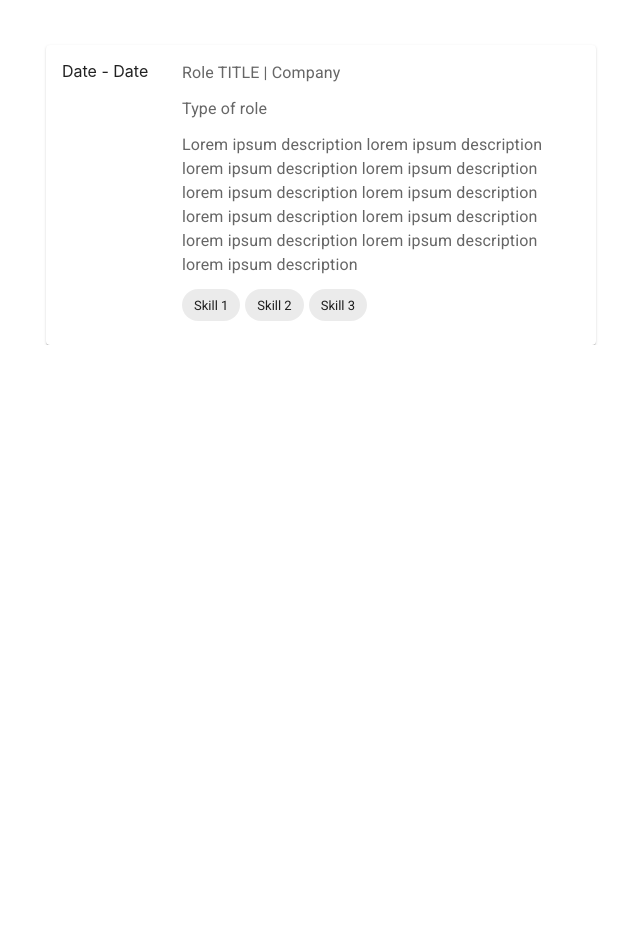
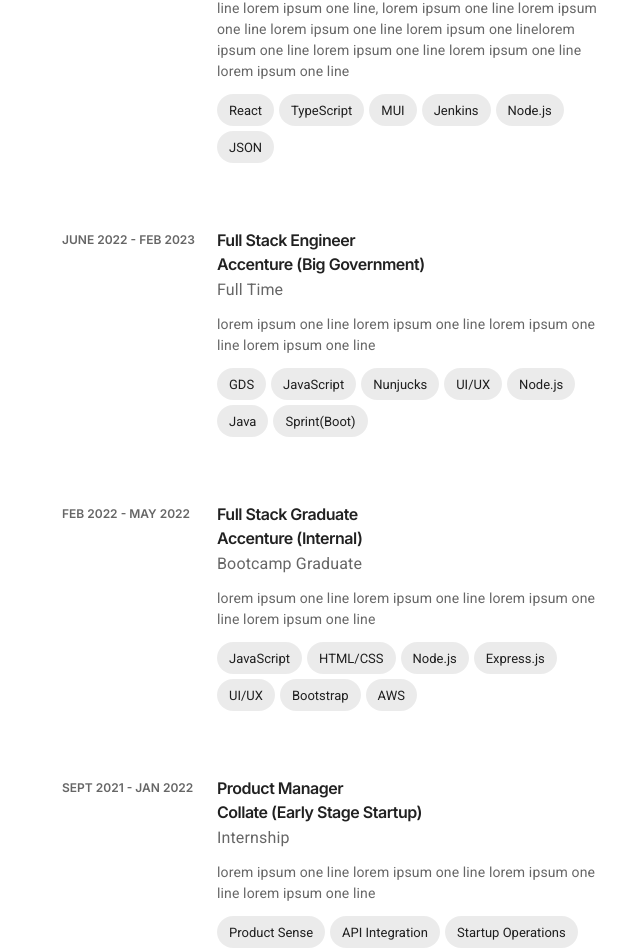
Before and after one commit to jan-bock/personal_website, a React (Create React App) app in the folder typescript-react-redux_web/: page / in a window 1280 px wide. Shown: the part 696-1648 px from the top of the page, without its empty margins (594-1234 px from the left). Before the commit the page ends 1041 px from the top, so only its background shows below. Built offline with nearby package versions, Linux system fonts and the light colour scheme.

Commit message:
experience card additions

```diff
--- a/typescript-react-redux_web/src/App.css
+++ b/typescript-react-redux_web/src/App.css
@@ -11,7 +11,7 @@
 .columns {
   /* display: flex; */
   flex-direction: row;
-  column-gap: 2vw;
+  column-gap: 1.5vw;
   justify-content: center;
 }
 
@@ -55,11 +55,43 @@
 }
 
 .bio {
-  width: 30vw;
+  width: 33vw;
   z-index: 1;
 }
 
-@media (max-width:950px) {
+.experience-card {
+  min-width: 275px;
+  width: 32vw;
+  margin-bottom: 20px;
+  border: none;
+  box-shadow: none !important;
+}
+
+.experience-card:hover {
+  background-color: rgba(128, 128, 128, 0.033);
+}
+
+.experience-card:hover .experience-card-role {
+  font-weight: 700;
+}
+
+.lp-column.bio.slogan-style {
+  width: 32vw;
+}
+
+@media (max-width:1350px) {
+
+  .experience-card {
+    width: 45vw;
+  }
+
+  .lp-column.bio.slogan-style {
+    width: 45vw;
+    margin: 0;
+  }
+}
+
+@media (max-width:1000px) {
   .columns {
     display: flex;
     flex-direction: column;
@@ -88,4 +120,7 @@
     padding-top: 4rem;
   }
 
+  .experience-card {
+    width: 90vw;
+  }
 }
--- a/typescript-react-redux_web/src/app/components/information-components/ExperienceCard.tsx
+++ b/typescript-react-redux_web/src/app/components/information-components/ExperienceCard.tsx
@@ -1,41 +1,65 @@
-import {
-  Box,
-  Button,
-  Card,
-  CardActions,
-  CardContent,
-  Chip,
-  Typography,
-} from "@mui/material";
+import { Box, Card, CardContent, Chip, Typography } from "@mui/material";
+import { ExperienceCardFace } from "./MyExperiences";
 
-const ExperienceCard = () => {
+interface ExperienceCardProps {
+  cardInfo: ExperienceCardFace;
+}
+
+const ExperienceCard = ({ cardInfo }: ExperienceCardProps) => {
+  const renderSkillChips = (skillsArray: string[]) => {
+    return skillsArray.map((entry) => {
+      return (
+        <>
+          <Chip
+            sx={{ marginRight: "5px", marginBottom: "5px" }}
+            label={entry}
+          />
+        </>
+      );
+    });
+  };
+
   return (
     <>
-      <Card sx={{ minWidth: 275, width: "550px" }}>
+      <Card className="experience-card">
         <CardContent>
           <Box
-            sx={{ display: "flex", flexDirection: "row", columnGap: "20px" }}
+            sx={{ display: "flex", flexDirection: "row", columnGap: "5px"}}
           >
-            <Box sx={{ width: "200px", minWidth: "100px" }}>Date - Date</Box>
+            <Box
+              sx={{
+                width: "200px",
+                minWidth: "150px",
+                fontFamily: "Inter",
+                fontWeight: 600,
+                fontSize: "12px",
+                paddingTop: "4px",
+              }}
+              color="text.secondary"
+            >
+              {cardInfo.fromDate} - {cardInfo.toDate}
+            </Box>
             <Box>
-              <Typography sx={{ mb: 1.5 }} color="text.secondary">
-                Role TITLE | Company
+              <Typography
+                sx={{
+                  mb: 1.5,
+                  fontFamily: "Inter",
+                  fontWeight: 600,
+                  letterSpacing: "-0.5px",
+                }}
+                className="experience-card-role"
+              >
+                <div>{cardInfo.roleTitle}</div>
+                <div>{cardInfo.company}</div>
               </Typography>
-              <Typography sx={{ mb: 1.5 }} color="text.secondary">
-                Type of role
+              <Typography sx={{ mb: 1.5, marginTop: "-10px"}} color="text.secondary">
+                {cardInfo.roleType}
               </Typography>
-              <Typography sx={{ mb: 1.5 }} color="text.secondary">
-                Lorem ipsum description lorem ipsum description lorem ipsum
-                description lorem ipsum description lorem ipsum description
-                lorem ipsum description lorem ipsum description lorem ipsum
-                description lorem ipsum description lorem ipsum description
-                lorem ipsum description
+              <Typography sx={{ mb: 1.5, fontSize: "14px"}} color="text.secondary">
+                {cardInfo.description}
               </Typography>
-
               {/* Dynamic rendering of skills passed in */}
-              <Chip sx={{ marginRight: "5px" }} label="Skill 1" />
-              <Chip sx={{ marginRight: "5px" }} label="Skill 2" />
-              <Chip sx={{ marginRight: "5px" }} label="Skill 3" />
+              {renderSkillChips(cardInfo.skills)}
             </Box>
           </Box>
         </CardContent>
--- a/typescript-react-redux_web/src/app/components/information-components/MyExperiences.tsx
+++ b/typescript-react-redux_web/src/app/components/information-components/MyExperiences.tsx
@@ -1,12 +1,33 @@
 import ExperienceCard from "./ExperienceCard";
+import experiences from "../../json/experiences.json";
+import { Box } from "@mui/material";
+
+export interface ExperienceCardFace {
+  fromDate: string;
+  toDate: string;
+  roleTitle: string;
+  company: string;
+  roleType: string;
+  description: string;
+  skills: string[];
+}
 
 const MyExperiences = () => {
-    return (
+  const renderExperienceCards = (experiences: ExperienceCardFace[]) => {
+    return experiences.map((log) => {
+      return (
         <>
-        {/* data in json will be used to render all of my experience cards based on the ExperienceCard tempalte */}
-        <ExperienceCard />
+          <ExperienceCard cardInfo={log} />
         </>
-    );
+      );
+    });
   };
 
-  export default MyExperiences;
+  return (
+    <Box sx={{ paddingBottom: "50px" }}>
+      {renderExperienceCards(experiences)}
+    </Box>
+  );
+};
+
+export default MyExperiences;
--- /dev/null
+++ b/typescript-react-redux_web/src/app/json/experiences.json
@@ -0,0 +1,83 @@
+[
+    {
+        "fromDate": "FEB 2023",
+        "toDate": "PRESENT",
+        "roleTitle": "Frontend Engineer",
+        "company": "Accenture (Global Automotive)",
+        "roleType": "Full Time",
+        "description": "lorem ipsum one line lorem ipsum one line lorem ipsum one line lorem ipsum one line, lorem ipsum one line lorem ipsum one line lorem ipsum one line lorem ipsum one linelorem ipsum one line lorem ipsum one line lorem ipsum one line lorem ipsum one line",
+        "skills": [
+            "React",
+            "TypeScript",
+            "MUI",
+            "Jenkins",
+            "Node.js",
+            "JSON"
+        ]
+    },
+    {
+        "fromDate": "JUNE 2022",
+        "toDate": "FEB 2023",
+        "roleTitle": "Full Stack Engineer",
+        "company": "Accenture (Big Government)",
+        "roleType": "Full Time",
+        "description": "lorem ipsum one line lorem ipsum one line lorem ipsum one line lorem ipsum one line",
+        "skills": [
+            "GDS",
+            "JavaScript",
+            "Nunjucks",
+            "UI/UX",
+            "Node.js",
+            "Java",
+            "Sprint(Boot)"
+        ]
+    },
+    {
+        "fromDate": "FEB 2022",
+        "toDate": "MAY 2022",
+        "roleTitle": "Full Stack Graduate",
+        "company": "Accenture (Internal)",
+        "roleType": "Bootcamp Graduate",
+        "description": "lorem ipsum one line lorem ipsum one line lorem ipsum one line lorem ipsum one line",
+        "skills": [
+            "JavaScript",
+            "HTML/CSS",
+            "Node.js",
+            "Express.js",
+            "UI/UX",
+            "Bootstrap",
+            "AWS"
+        ]
+    },
+    {
+        "fromDate": "SEPT 2021",
+        "toDate": "JAN 2022",
+        "roleTitle": "Product Manager",
+        "company": "Collate (Early Stage Startup)",
+        "roleType": "Internship",
+        "description": "lorem ipsum one line lorem ipsum one line lorem ipsum one line lorem ipsum one line",
+        "skills": [
+            "Product Sense",
+            "API Integration",
+            "Startup Operations",
+            "Project/Product Management"
+        ]
+    },
+    {
+        "fromDate": "2018",
+        "toDate": "2021",
+        "roleTitle": "Physical Geography B.Sc",
+        "company": "Durham University",
+        "roleType": "Student",
+        "description": "lorem ipsum one line lorem ipsum one line lorem ipsum one line lorem ipsum one line",
+        "skills": [
+            "R",
+            "Statistical Programming",
+            "Python",
+            "ML",
+            "GIS",
+            "Information Systems",
+            "Big Data"
+        ]
+    }
+]
--- a/typescript-react-redux_web/src/app/screens/LandingPage.tsx
+++ b/typescript-react-redux_web/src/app/screens/LandingPage.tsx
@@ -14,9 +14,7 @@ const LandingPage = () => {
     <>
       <div className="landing-page-container">
         <div className="columns">
-          {/* column 1 */}
           <BiographyColumn />
-          {/* column 2 */}
           <SecondaryColumn />
         </div>
       </div>
```
